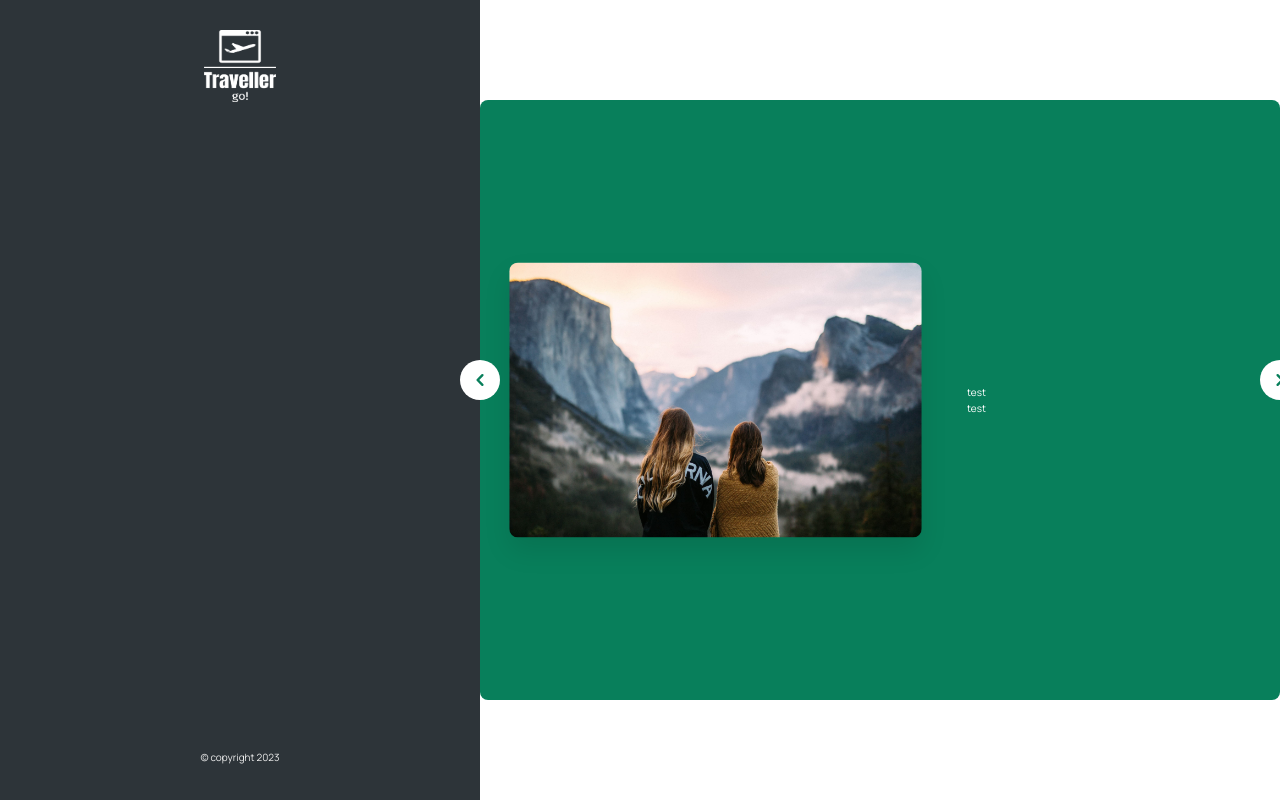
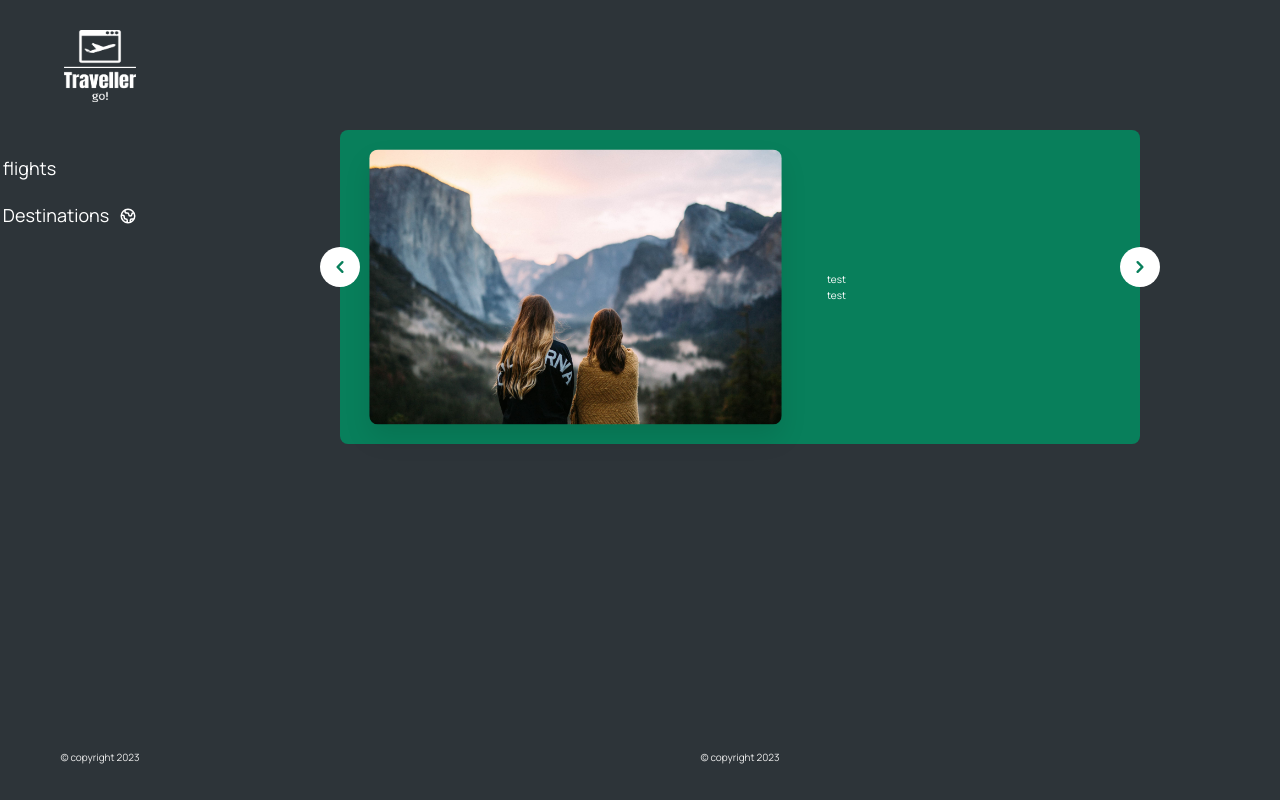
Before and after one commit to hansolo-N/TravellerApp, a React (Vite) app: page /destinations in a window 1280 px wide. Built offline with nearby package versions, Linux system fonts and the light colour scheme; no server answers.

Commit message:
created destination navigation component added animations

```diff
--- /dev/null
+++ b/src/hooks/useFetchTopCities.js
@@ -0,0 +1,6 @@
+import { useQuery } from "@tanstack/react-query";
+import { fetchTopCities } from "../services/cityApi";
+
+export function useFetchTopCities() {
+  const { data: Cities, isLoading: LoadingCities } = useQuery({});
+}
--- a/src/pages/DestinationLayout.jsx
+++ b/src/pages/DestinationLayout.jsx
@@ -1,20 +1,15 @@
 import React from "react";
 import DestinationSidebar from "../components/DestinationSidebar";
-import { HiChevronLeft } from "react-icons/hi";
-import { HiChevronRight } from "react-icons/hi";
-import PointsOfInterestMap from "../ui/PointsOfInterestMap";
-import Carousel, {
-  StyledBlockQoute,
-  StyledImage,
-  StyledParagraph,
-} from "../ui/Carousel";
+import DestinationNav, { ListItem } from "../ui/DestinationNav";
+import { HiOutlineGlobe } from "react-icons/hi";
 import styled from "styled-components";
 import Logo from "../components/Logo";
-import { Outlet } from "react-router-dom";
+import { NavLink, Outlet } from "react-router-dom";
+import Destinations from "./Destinations";
 
 const StyledLayout = styled.div`
   display: grid;
-  grid-template-columns: 1fr 1fr;
+  grid-template-columns: 200px 2fr;
   height: 100vh;
 `;
 
@@ -24,17 +19,15 @@ function DestinationLayout() {
       <DestinationSidebar>
         <Logo />
         <Outlet />
+        <DestinationNav>
+          <ListItem linkname="flights" />
+          <ListItem linkname="Destinations" icon={<HiOutlineGlobe />} />
+        </DestinationNav>
       </DestinationSidebar>
-      {/* <PointsOfInterestMap /> */}
-      <Carousel>
-        <StyledImage src="bg.jpg" alt="image not found" />
-        <StyledBlockQoute>
-          <StyledParagraph>test</StyledParagraph>
-          <StyledParagraph>test</StyledParagraph>
-        </StyledBlockQoute>
-        <Carousel.ArrowButton type="left" icon={<HiChevronLeft />} />
-        <Carousel.ArrowButton type="right" icon={<HiChevronRight />} />
-      </Carousel>
+
+      <DestinationSidebar>
+        <Destinations />
+      </DestinationSidebar>
     </StyledLayout>
   );
 }
--- a/src/pages/Destinations.jsx
+++ b/src/pages/Destinations.jsx
@@ -1,10 +1,27 @@
 // Uses the same styles as Product
 // import styles from "./Product.module.css";
+import { HiChevronLeft } from "react-icons/hi";
+import { HiChevronRight } from "react-icons/hi";
+import Carousel, {
+  StyledBlockQoute,
+  StyledImage,
+  StyledParagraph,
+} from "../ui/Carousel";
 
 import React from "react";
 
 function Destinations() {
-  return <div>Destinations</div>;
+  return (
+    <Carousel>
+      <StyledImage src="bg.jpg" alt="image not found" />
+      <StyledBlockQoute>
+        <StyledParagraph>test</StyledParagraph>
+        <StyledParagraph>test</StyledParagraph>
+      </StyledBlockQoute>
+      <Carousel.ArrowButton type="left" icon={<HiChevronLeft />} />
+      <Carousel.ArrowButton type="right" icon={<HiChevronRight />} />
+    </Carousel>
+  );
 }
 
 export default Destinations;
--- a/src/services/cityApi.js
+++ b/src/services/cityApi.js
@@ -84,3 +84,16 @@ export async function deleteCity(id) {
   // });
   return data;
 }
+
+export async function fetchTopCities() {
+  const { data, error } = await supabase.from("TopCities").select("*");
+
+  if (error) {
+    console.log(error);
+    throw new Error(
+      "there was a problem fetching the top Cities in the world!"
+    );
+  }
+
+  return data;
+}
--- /dev/null
+++ b/src/ui/DestinationNav.jsx
@@ -0,0 +1,75 @@
+import React from "react";
+import { NavLink } from "react-router-dom";
+import styled from "styled-components";
+
+const Nav = styled.nav`
+  display: flex;
+  flex-direction: column;
+`;
+
+const List = styled.ul`
+  line-height: 1.5;
+  margin-top: 48px;
+`;
+
+const StyledSpan = styled.span`
+  display: flex;
+  align-items: center;
+  gap: 10px;
+`;
+
+const StyledListItem = styled.li`
+  font-size: 18px;
+  padding: 5px;
+  color: white;
+  cursor: pointer;
+  margin-bottom: 1rem;
+  transition: all 1s ease-in-out;
+  border-radius: 5px;
+  transform: translate(-30px);
+  /* animation-name: moveInLeft;
+  animation-duration: 5s; */
+
+  /* @keyframes moveInLeft {
+    0% {
+      opacity: 0;
+      transform: translate(-100px);
+    }
+
+    100% {
+      opacity: 1;
+      transform: translate(0);
+    }
+  } */
+
+  &:hover {
+    transform: translateY(1px);
+    transform: translateX(0);
+    background-color: red;
+  }
+`;
+
+function ListItem({ link, linkname, icon }) {
+  return (
+    <StyledListItem>
+      <NavLink to={link}>
+        <StyledSpan>
+          {linkname}
+          {icon}
+        </StyledSpan>
+      </NavLink>
+    </StyledListItem>
+  );
+}
+
+function DestinationNav({ children }) {
+  return (
+    <Nav>
+      <List>{children}</List>
+    </Nav>
+  );
+}
+
+export default DestinationNav;
+
+export { ListItem };
```
